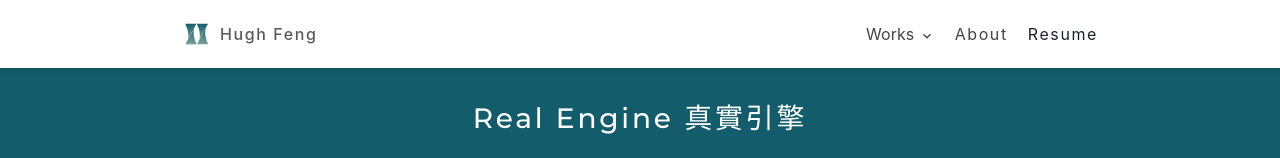
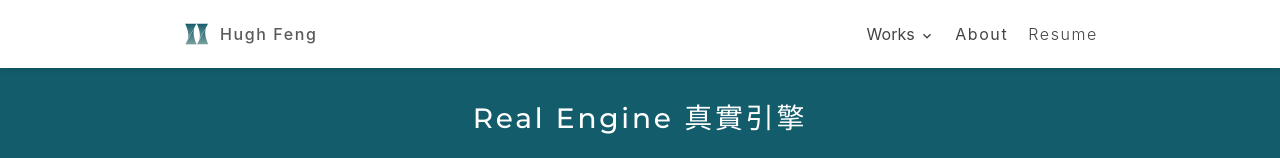
Before and after one commit to indexhui/hugh-portfolio, a React (Create React App) app: page /realengine in a window 1280 px wide. Shown: the top 158 px of the page. Built offline with nearby package versions, Linux system fonts and the light colour scheme.

Commit message:
add resume

```diff
--- a/src/components/header/Header.js
+++ b/src/components/header/Header.js
@@ -179,12 +179,19 @@ const Header = props => {
             />
             <RouterLink to="/about">
               <Text
+                _hover={{ color: 'blue.600' }}
                 color={location.pathname === '/about' ? 'blue.700' : 'grey.700'}
               >
                 About
               </Text>
             </RouterLink>
-            <Text>Resume</Text>
+            <Link
+              variant="link02"
+              href="https://www.dropbox.com/s/d1hqrbosrglbc9i/Hugh_Resume.pdf?dl=0"
+              isExternal
+            >
+              <Text _hover={{ color: 'blue.600' }}>Resume</Text>
+            </Link>
           </HStack>
         ) : (
           <MobileMenu />
--- a/src/components/header/MobileMenu.js
+++ b/src/components/header/MobileMenu.js
@@ -101,16 +101,19 @@ const MobileMenu = () => {
               </RouterLink>
               <Box w="100%" h="1px" bg="whiteAlpha.500"></Box>
               <RouterLink to="/about" onClick={onClose}>
-                <Text>About</Text>
+                <Text fontSize="18px" fontWeight="500">
+                  About
+                </Text>
               </RouterLink>
-              <Text fontSize="18px" fontWeight="500">
-                Resume
-              </Text>
-              {/* {navList.map(item => (
-                <Box key={item.link} onClick={onClose}>
-                  <MobileMenuLink {...item} />
-                </Box>
-              ))} */}
+              <Link
+                onClick={onClose}
+                href="https://www.dropbox.com/s/d1hqrbosrglbc9i/Hugh_Resume.pdf?dl=0"
+                isExternal
+              >
+                <Text fontSize="18px" fontWeight="500">
+                  Resume
+                </Text>
+              </Link>
             </VStack>
           </MotionFlex>
         )}
```
